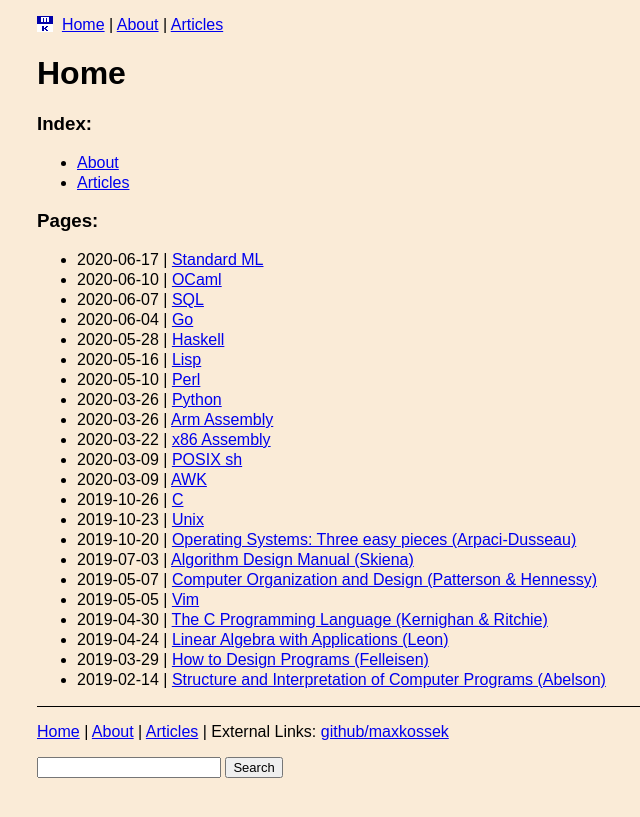
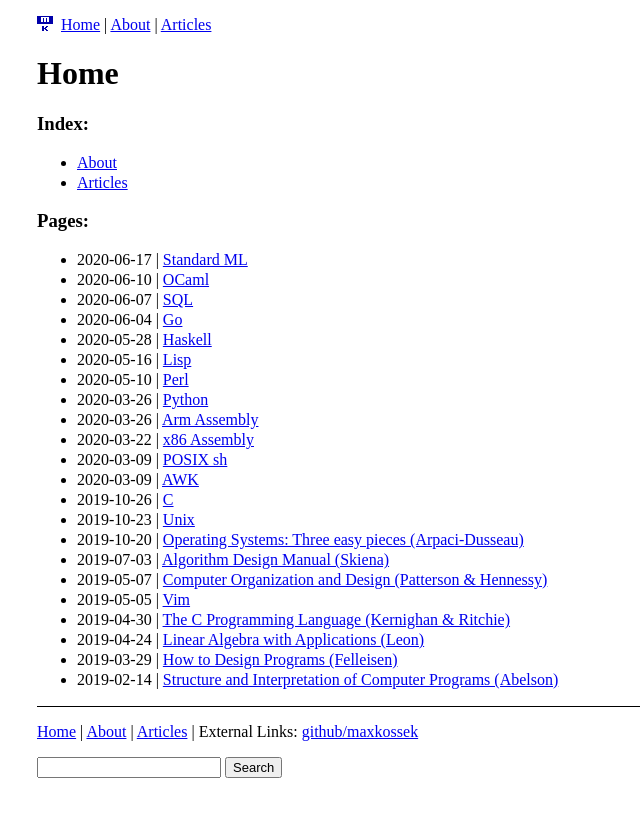
Before and after one commit to maxkossek/maxkossek.github.io, a Jekyll site: the page built from index.html, in a window 1280 px wide. Shown: the top 817 px of the page, without its empty margins (243-883 px from the left). Built offline with Jekyll 4.4.1, drawn with Linux system fonts in a browser that asks for light colours.

Commit message:
Revert to serif font.

```diff
--- a/css/main.css
+++ b/css/main.css
@@ -2,8 +2,6 @@
 body {
 	text-rendering: optimizeLegibility;
 	padding: 0.5rem;
-	font-family: sans-serif;
-	background: antiquewhite;
 }
 main, footer, header {
 	margin: auto;
```
